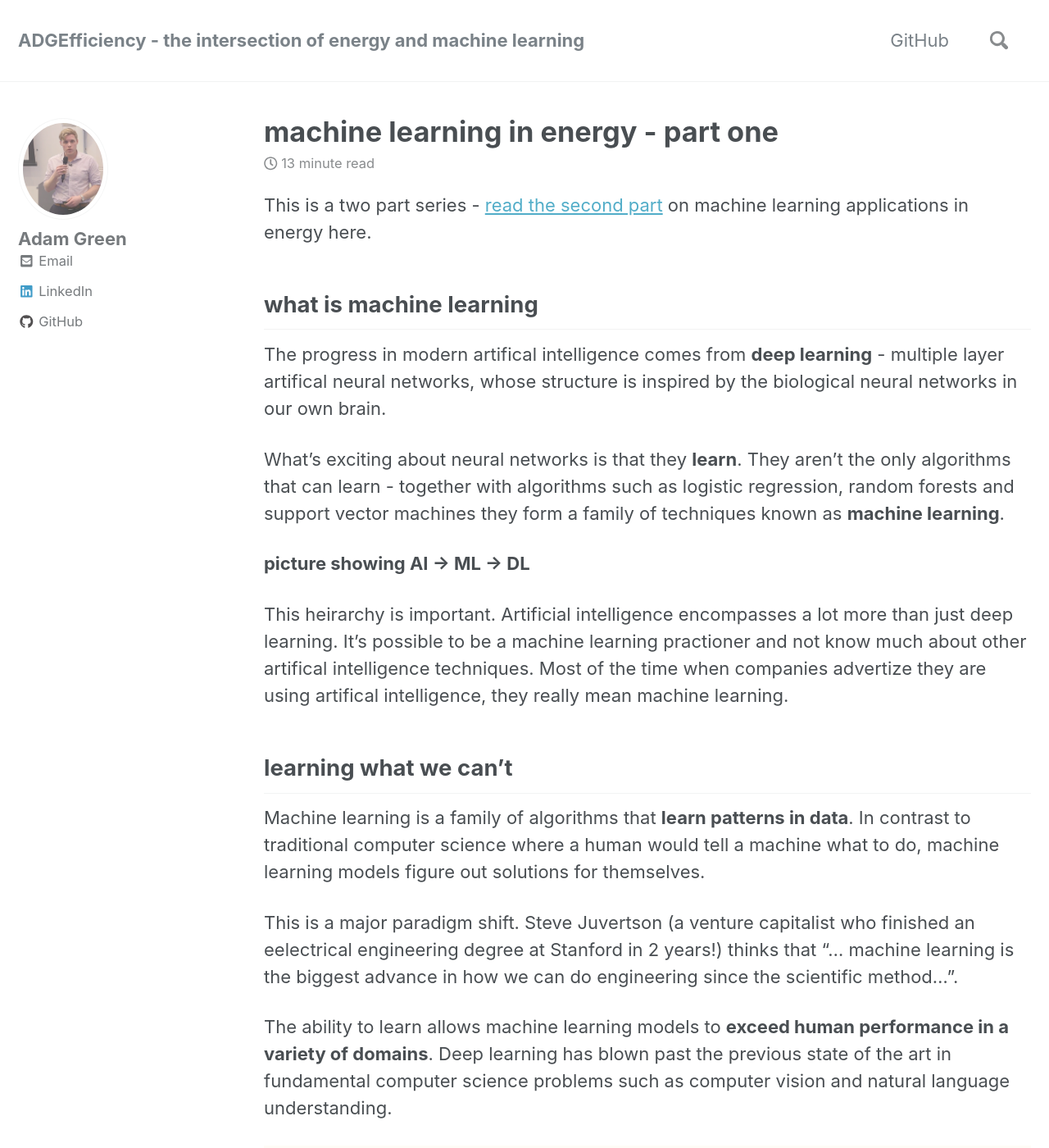
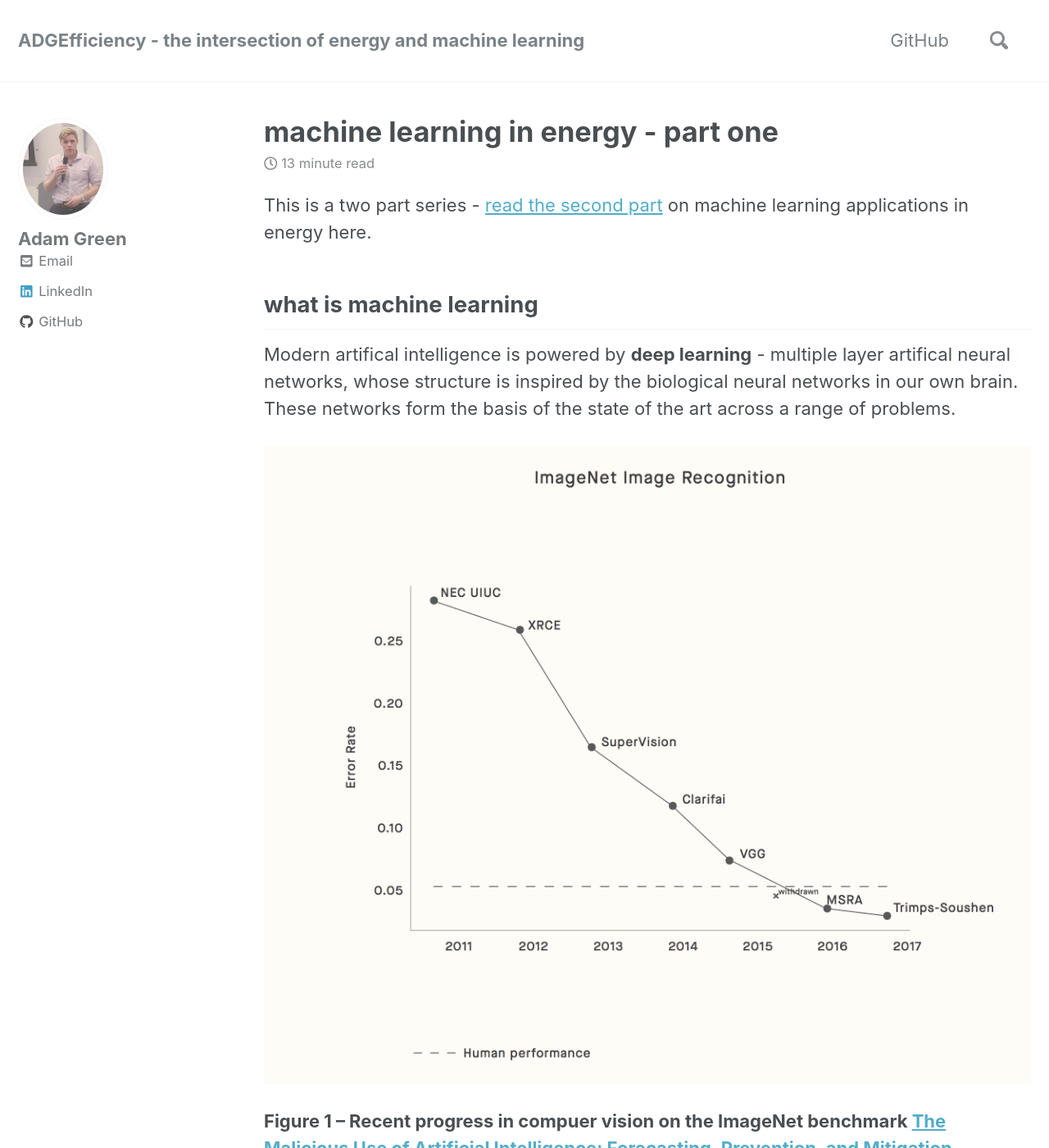
Before and after one commit to ADGEfficiency/adgefficiency.github.io, a Jekyll site: the page built from _posts/2017-04-30-machine-learning-in-energy-part-one.md, in a window 1280 px wide and 1400 px high. Shown: the whole window at 82% size. Built offline with Jekyll 4.4.1, drawn with Linux system fonts in a browser that asks for light colours; nearby versions of some CDN libraries; some of the changed text lies outside the part shown.

Commit message:
site cleanup

```diff
--- a/_posts/2017-04-30-machine-learning-in-energy-part-one.md
+++ b/_posts/2017-04-30-machine-learning-in-energy-part-one.md
@@ -11,13 +11,19 @@
 
 ## what is machine learning
 
-The progress in modern artifical intelligence comes from **deep learning** - multiple layer artifical neural networks, whose structure is inspired by the biological neural networks in our own brain.
+Modern artifical intelligence is powered by **deep learning** - multiple layer artifical neural networks, whose structure is inspired by the biological neural networks in our own brain.  These networks form the basis of the state of the art across a range of problems.
+
+![fig1]({{ '/assets/ml_energy/fig1.png' }})
+
+**Figure 1 – Recent progress in compuer vision on the ImageNet benchmark [The Malicious Use of Artificial Intelligence: Forecasting, Prevention, and Mitigation](https://arxiv.org/pdf/1802.07228.pdf)**
 
 What's exciting about neural networks is that they **learn**.  They aren't the only algorithms that can learn - together with algorithms such as logistic regression, random forests and support vector machines they form a family of techniques known as **machine learning**.
 
 **picture showing AI -> ML -> DL**
 
-This heirarchy is important.  Artificial intelligence encompasses a lot more than just deep learning.  It's possible to be a machine learning practioner and not know much about other artifical intelligence techniques.  Most of the time when companies advertize they are using artifical intelligence, they really mean machine learning.
+This heirarchy is important.  Artificial intelligence encompasses a lot more than just deep learning.  It's possible to be a machine learning practioner and not know much about other areas of artifical intelligence.  Most of the time when companies advertize they are using artifical intelligence, they really mean machine learning.
+
+Machine learning doesn't always mean deep learning.  Deep learning excels on image and text problems - more classical models such as random forests perform better on other kinds of datasets.
 
 ## learning what we can't
 
@@ -26,9 +32,6 @@
 This is a major paradigm shift.  Steve Juvertson (a venture capitalist who finished an eelectrical engineering degree at Stanford in 2 years!) thinks that "... machine learning is the biggest advance in how we can do engineering since the scientific method...".
 
 The ability to learn allows machine learning models to **exceed human performance in a variety of domains**.  Deep learning has blown past the previous state of the art in fundamental computer science problems such as computer vision and natural language understanding.
-
-![fig1]({{ '/assets/ml_energy/fig1.png' }})
-Figure 1 – Recent progress in compuer vision on the ImageNet benchmark [The Malicious Use of Artificial Intelligence: Forecasting, Prevention, and Mitigation](https://arxiv.org/pdf/1802.07228.pdf)
 
 This ability of machine learning to generalize across different fundamental problems also allows machine learning models to **generalize across different industries**.  It's hard to think of a vertical industry that machine learning won't transform.
 
@@ -101,9 +104,11 @@
 
 Key components such as backpropagation have been around since the 1980's.  Backpropagation is the technique of assigning error to neural network weights.  The true potential of the theory needed data and computation to be unleashed.
 
-GANS, dropout, batch norm????
+Convolutional neural networks have revolutionised computer vision through a design based on the structure of our own visual cortex. Recurrent neural networks (specifically the LSTM implementation) have transformed sequence & natural language processing by allowing the network to hold state and remember.
 
-Convolutional neural networks have revolutionised computer vision through a design based on the structure of our own visual cortex. Recurrent neural networks (specifically the LSTM implementation) have transformed sequence & natural language processing by allowing the network to hold state and remember.
+Underpinning many of the advances are simpler techniques such as using rectified linear units, dropout, batch normalization and residual networks.
+
+In unsupervised learning generative adverserial networks (GANs) can be used to generate realistic pictures.  The adverserial theme is also powering AlphaGo AlphaZero, reinforcement learning agents that use self-play to blow past human performance.
 
 Another key trend in machine learning algorithms is the availability of open source tools. Companies such as Alphabet or Facebook make many of their machine learning tools all open source and available.
 
```
Also changed, not shown: other parts of _posts/2017-04-30-machine-learning-in-energy-part-one.md (+1 -1 lines).
